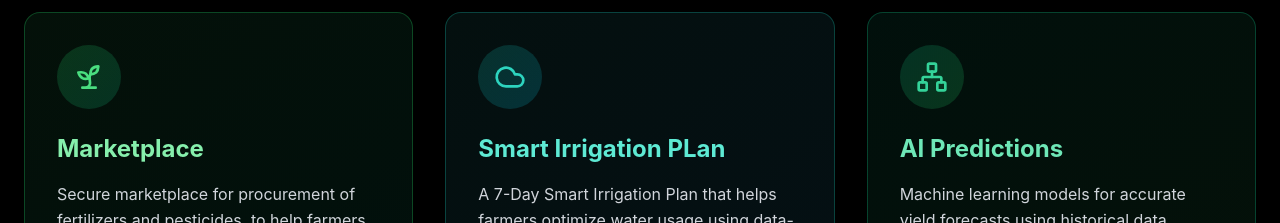
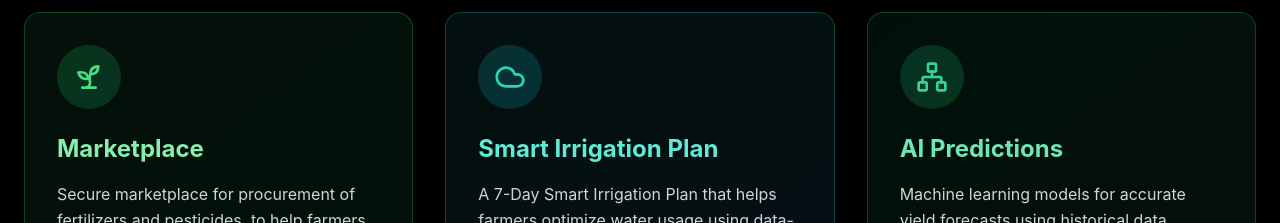
Before and after one commit to Unknownx-x1/AgriAI4farmer, a React (Vite) app: page / in a window 1280 px wide. Shown: the part 980-1203 px from the top of the page. Built offline with nearby package versions, Linux system fonts and the light colour scheme.

Commit message:
Fix typo in 'Smart Irrigation Plan' heading

```diff
--- a/src/App.tsx
+++ b/src/App.tsx
@@ -128,7 +128,7 @@ function App() {
                 <div className="bg-gradient-to-br from-teal-500/20 to-cyan-500/20 w-16 h-16 rounded-full flex items-center justify-center mb-6 group-hover:scale-110 transition-transform duration-300">
                   <Cloud className="w-8 h-8 text-teal-400" />
                 </div>
-                <h3 className="text-2xl font-bold text-teal-300 mb-4">Smart Irrigation PLan</h3>
+                <h3 className="text-2xl font-bold text-teal-300 mb-4">Smart Irrigation Plan</h3>
                 <p className="text-gray-300 leading-relaxed">
                   A 7-Day Smart Irrigation Plan  that helps farmers optimize water usage using data-driven decisions rather than traditional fixed watering schedules.
                 </p>
```
